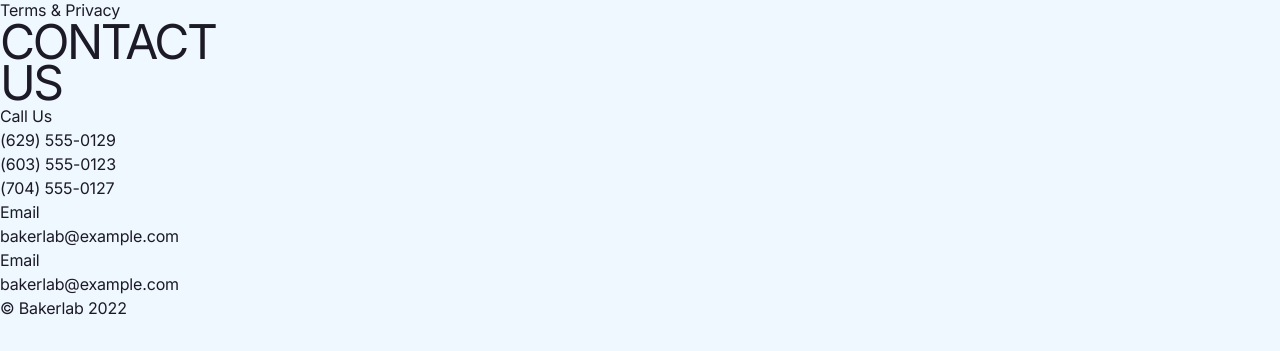
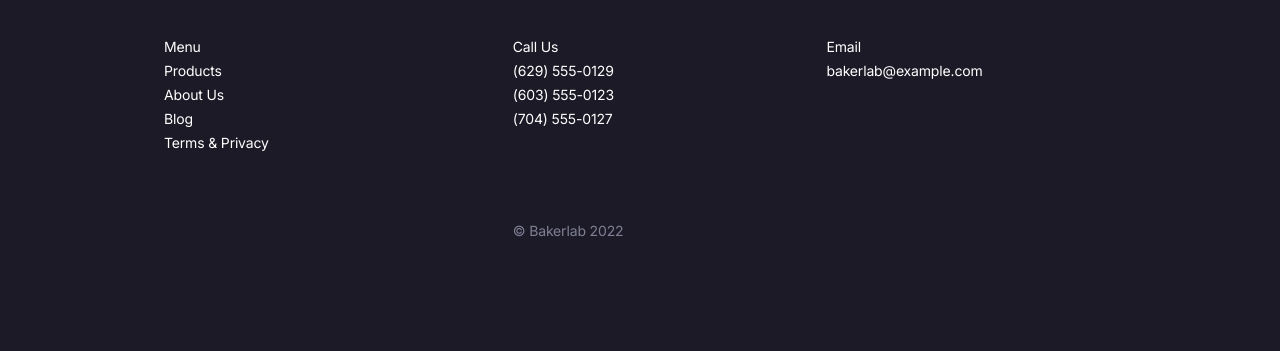
Before and after one commit to MabuzaM/the_creative_bakery_landingPage, a website built with Parcel: page src/index.html in a window 1280 px wide. Shown: the part 3332-3683 px from the top of the page. Before the commit the page ends 3652 px from the top, so only its background shows below. Built offline with nearby package versions, Linux system fonts and the light colour scheme.

Commit message:
Added styles for the footer section

```diff
--- /dev/null
+++ b/src/styles/footer.scss
@@ -0,0 +1,123 @@
+.footer {
+  background-color: $c-mainBlackColor;
+  color: $c-white;
+  width: 100vw;
+  position: relative;
+  left: 0;
+  right: 0;
+  bottom: 0;
+  font-size: 14px;
+
+  &__wraper {
+    padding: $paddingMobileFooter;
+    width: 100%;
+
+    @include forTablet() {
+      padding: $paddingTabletFooter;
+      display: grid;
+      grid-template-columns: repeat(2, 1fr);
+      grid-column-gap: 24px;
+    }
+
+    @include forDesktop() {
+      padding: $paddingDesktopLGFooter;
+      @include limitContentWidth();
+      display: grid;
+      grid-template-columns: repeat(6, 1fr);
+    }
+
+    @include forDesktopXL() {
+      padding: $paddingDesktopXLGFooter;
+    }
+  }
+
+  &__menu {
+    margin-bottom: 64px;
+
+    @include forTablet() {
+      grid-row-start: 2;
+    }
+
+    @include forDesktop() {
+      @include gridColumns(6);
+    }
+  }
+
+  &__title {
+    font-size: 32px;
+    margin-bottom: 40px;
+
+    @include forDesktop() {
+      &--break {
+        display: none;
+      }
+
+      @include gridColumns(6);
+      grid-row-start: 1;
+    }
+  }
+
+  &__call {
+    @include forDesktop() {
+      @include gridColumns(6);
+      grid-row-start: 2;
+    }
+  }
+
+  &__phones {
+    margin-bottom: 40px;
+  }
+
+  &__email {
+    margin-bottom: 42px;
+
+    &--desktop {
+      display: none;
+    }
+
+    @include forDesktop() {
+      @include gridColumns(6);
+
+      &--tab {
+        display: none;
+      }
+
+      &--desktop {
+        display: block;
+      }
+    }
+  }
+
+  &__logo {
+    display: inline-block;
+    margin-bottom: 44px;
+  }
+
+  &__icons {
+    margin-bottom: 44px;
+
+    @include forTablet() {
+      grid-row-start: 3;
+    }
+
+    @include forDesktop() {
+      @include gridColumns(6);
+    }
+  }
+
+  &__link {
+    border-bottom: 1px solid transparent;
+    transition: border-bottom-color ease-in-out $transitionDuration,
+      color ease-in-out $transitionDuration;
+
+    &:hover {
+      border-bottom-color: $c-accentOrangeColor;
+      color: $c-accentOrangeColor;
+    }
+  }
+
+  &__copy {
+    color: $c-grayColor;
+    grid-row-start: 3;
+  }
+}
--- a/src/styles/main.scss
+++ b/src/styles/main.scss
@@ -8,7 +8,7 @@
 @import "./product";
 @import "./card";
 @import "./about-us";
-// @import "./footer";
+@import "./footer";
 // @import "./links";
 // @import "./label";
 // @import "./social-icon";
```
